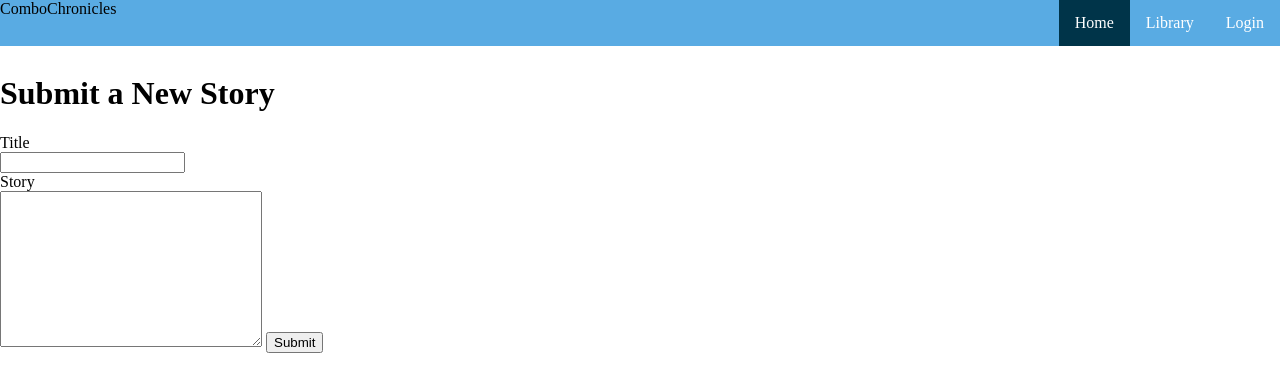
After one commit to aliang8/TeamJaaw---ComboChronicles, a Flask app: page /newsubmit in a window 1280 px wide. The commit adds this page. Shown: the top 392 px of the page. Run offline with Flask 2, Linux system fonts and the light colour scheme.

Commit message:
adding stuff

```diff
--- /dev/null
+++ b/app.py
@@ -0,0 +1,29 @@
+#!/usr/bin/python
+#Winston Venderbush
+import random
+from flask import Flask, render_template, session, redirect, url_for, request
+
+
+app = Flask(__name__)
+
+
+@app.route("/")
+def root():
+	return render_template('test.html', title = "Home")
+
+@app.route("/login")
+def login():
+	return render_template('index.html', title = "Home", flag = "login")
+
+@app.route("/logout")
+def logout():
+	return redirect(url_for("root"))
+
+@app.route("/newsubmit")
+def newsubmit():
+	return render_template('newsubmit.html', title = "Submit")
+
+
+if __name__ == "__main__":
+    app.debug = True
+    app.run()
--- /dev/null
+++ b/static/stylesheets/index.css
@@ -0,0 +1,34 @@
+body {
+    margin:0;
+}
+
+ul {
+    list-style-type: none;
+    margin: 0;
+    padding: 0;
+    overflow: hidden;
+    background-color: #59ABE3;
+    position: fixed;
+    top: 0;
+    width: 100%;
+}
+
+li {
+    float: right;
+}
+
+li a {
+    display: block;
+    color: white;
+    text-align: center;
+    padding: 14px 16px;
+    text-decoration: none;
+}
+
+li a:hover:not(.active) {
+    background-color: #007CA5;
+}
+
+.active {
+    background-color: #003449;
+}
--- /dev/null
+++ b/templates/index.html
@@ -0,0 +1,32 @@
+<!DOCTYPE html>
+
+<html>
+
+	<head>
+		<title> {{ title }} </title>
+		<link type="text/css" rel="stylesheet" href="{{ url_for('static', filename='stylesheets/index.css') }}" />
+	</head>
+
+	<body>
+		<ul>
+			{% if flag == "login" %}
+			<li><a href="logout">Logout</a></li>
+			<li><a href="account">Account</a></li>
+			{% endif %}
+			{% if flag != "login" %}
+			<li><a href="login">Login</a></li>
+			{% endif %}
+			<li><a href="library">Library</a></li>
+			<li><a class="active" href="/">Home</a></li>
+			<li style="float:left">ComboChronicles</li>
+		</ul>
+		<br>
+		<br>
+		<br>
+		{% block content %}
+
+		{% endblock %}
+
+	</body>
+
+</html>
--- /dev/null
+++ b/templates/newsubmit.html
@@ -0,0 +1,16 @@
+{% extends "index.html" %}
+
+{% block content %}
+
+	<h1> Submit a New Story </h1>
+
+	<form method="POST">
+		Title<br>
+		<input type="text" name="title"><br>
+		Story<br>
+		<textarea name="story" rows="10" cols="30">
+		</textarea>
+		<input type="submit">
+	</form>
+
+{% endblock %}
```
Also changed, not shown: templates/main.html (deleted, +0 -16 lines), templates/test.html (added, +9 -0 lines), templates/login.html (line endings or trailing spaces).
